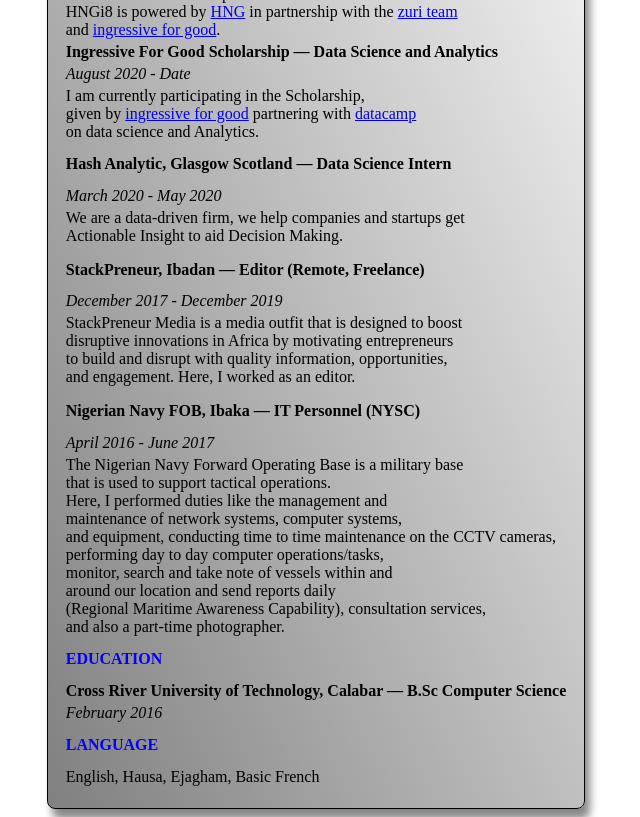
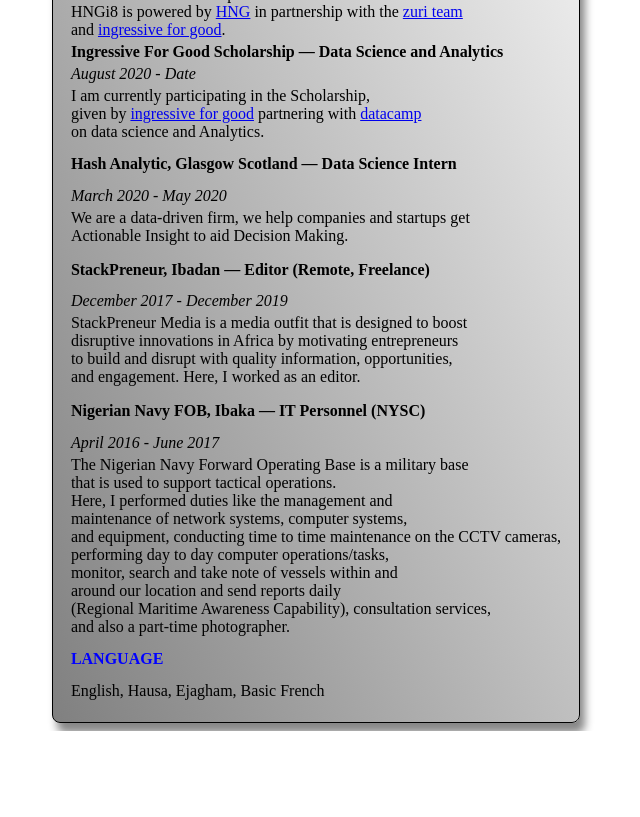
Before and after one commit to ebamcs/hng-portfolio, a plain HTML site: page index.html in a window 1280 px wide. Shown: the part 544-1361 px from the top of the page, without its empty margins (324-964 px from the left). After the commit the page ends 1275 px from the top, so only its background shows below. Drawn offline with Linux system fonts and the light colour scheme.

Commit message:
Update index.html

```diff
--- a/index.html
+++ b/index.html
@@ -123,15 +123,7 @@
                          and also a part-time photographer.
                         </td>
                 </tr>
-                <tr style="line-height: 1cm;">
-                    <td style="color:blue;font-weight: bolder;">EDUCATION</td>
-                </tr>
-                <tr>
-                    <td style="font-weight: bold;">Cross River University of Technology, Calabar — B.Sc Computer Science</td>
-                </tr>
-                <tr>
-                    <td style="font-style: oblique;">February 2016</td>
-                </tr>
+
                 <tr style="line-height: 1cm;">
                     <td style="color:blue;font-weight: bolder;">LANGUAGE</td>
                 </tr>
```
